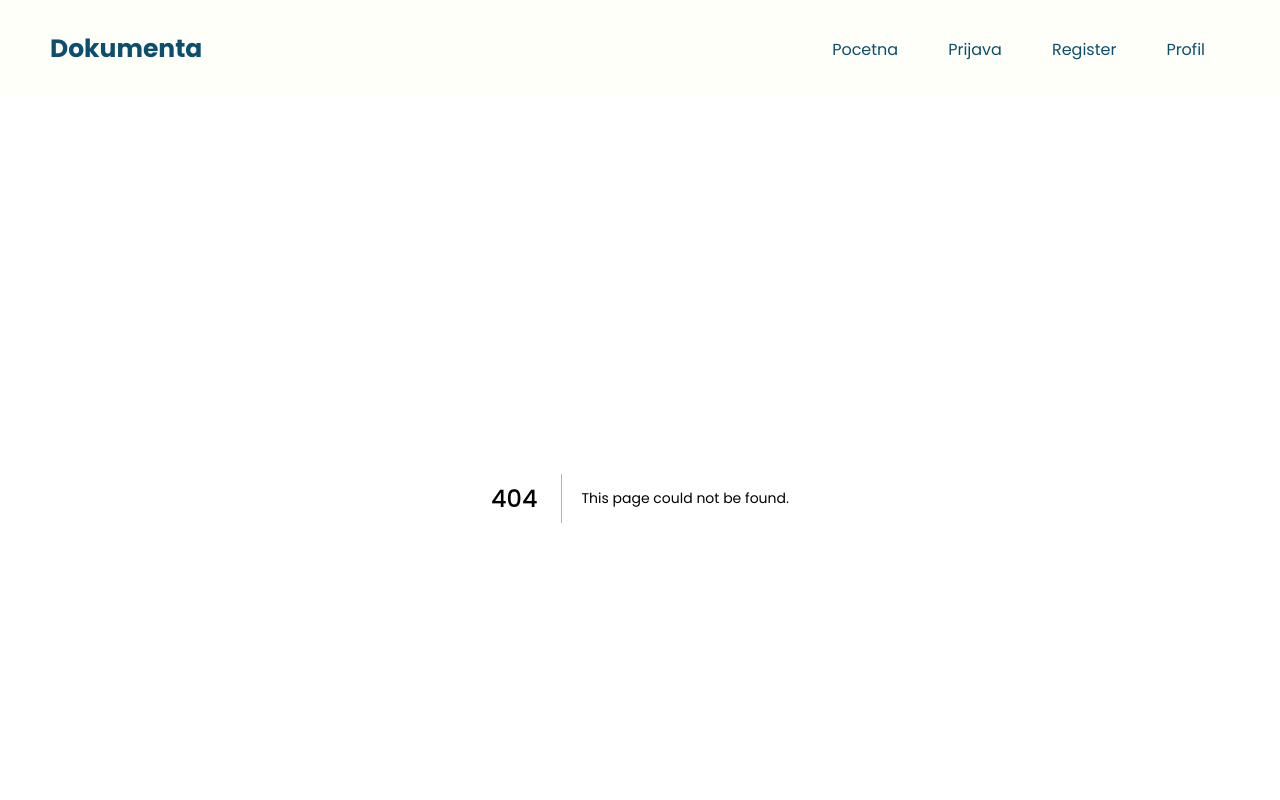
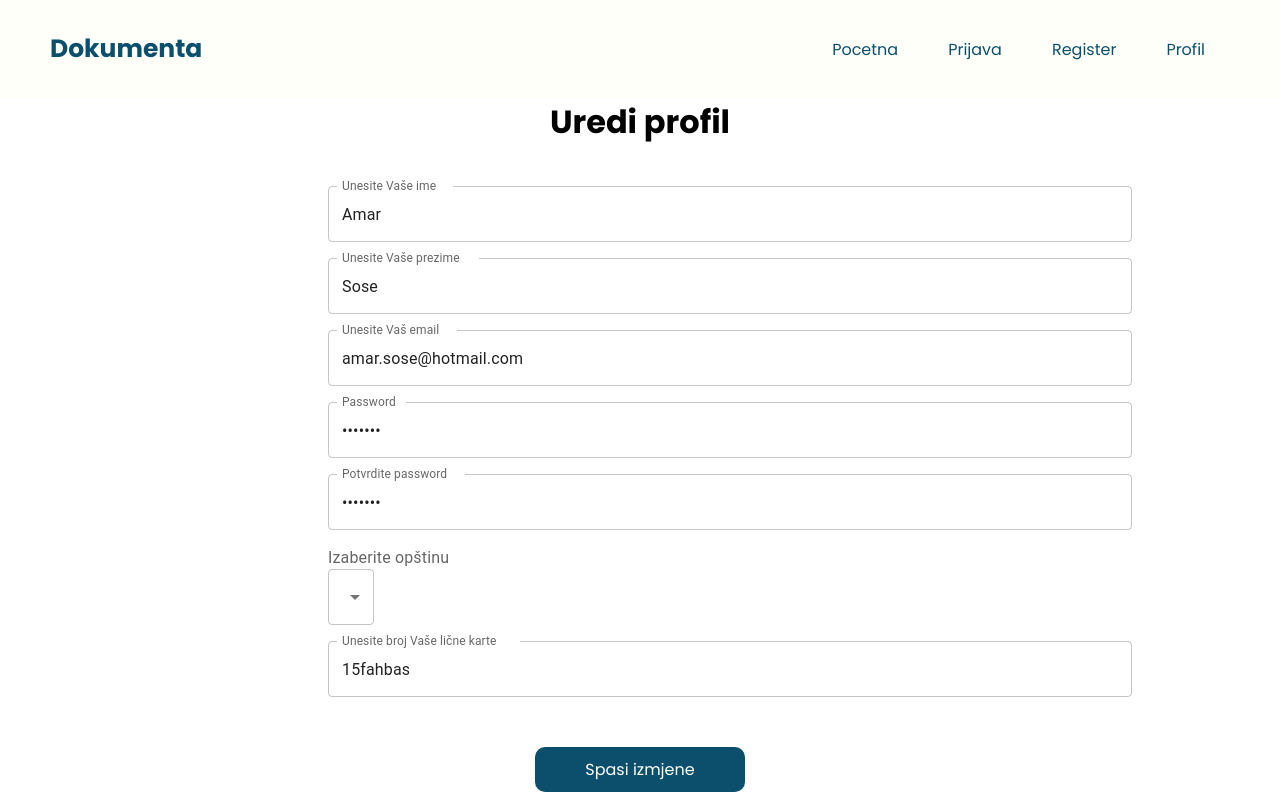
Before and after one commit to farisbegic/dokumenta, a Next.js app in the folder frontend/: page /profile/settings in a window 1280 px wide. Before the commit this address had no page. Shown: the top 800 px of the page. Built offline with nearby package versions, Linux system fonts and the light colour scheme.

Commit message:
Added user profile modification (#6)

```diff
--- a/frontend/components/Profile/ProfileInformation.js
+++ b/frontend/components/Profile/ProfileInformation.js
@@ -11,7 +11,7 @@ const ProfileInformation = () => {
                         <p className="paragraph">Dobrodošli,</p>
                         <h1 className="heading">Irfan Parić</h1>
                     </div>
-                    <Button link="/" name={<FaCog size="24"/>} size="sm-secondary"/>
+                    <Button link="/profile/settings" name={<FaCog size="24"/>} size="sm-secondary"/>
                 </div>
             </div>
         </div>
--- a/frontend/constants/routes.js
+++ b/frontend/constants/routes.js
@@ -14,5 +14,9 @@ export default {
     profile: {
         link: '/profile',
         name: 'Profil'
+    },
+    settings: {
+        link: '/profile/settings',
+        name: 'Settings'
     }
 }
--- /dev/null
+++ b/frontend/pages/profile/settings/index.js
@@ -0,0 +1,145 @@
+import React, {useState} from 'react';
+import Box from '@mui/material/Box';
+import Select from '@mui/material/Select';
+import TextField from '@mui/material/TextField';
+import InputLabel from '@mui/material/InputLabel';
+import MenuItem from '@mui/material/MenuItem';
+import { useFormik } from "formik";
+import * as Yup from "yup";
+import municipalities from '../../../constants/municipalities';
+import FunctionalButton from '../../../components/common/FunctionalButton';
+
+export default function Settings() {
+
+
+    const[firstName, setName]= useState("Amar");
+    const[lastName, setLastName]= useState("Sose");
+    const[email, setEmail]= useState("amar.sose@hotmail.com");
+    const[password, setPassword]= useState("amar123");
+    const[passwordConfirmation, setPasswordConfirmation]= useState("amar123");
+    const[municipality, setMunicipality]= useState("Centar");
+    const[idNumber, setIdNumber]= useState("15fahbas");
+
+        const onSubmit=(values) =>{
+            console.log(values);
+        }
+
+        const firstNameHandler=(event) =>{
+            setName(event.target.value);
+        }
+        const lastNameHandler=(event) =>{
+            setLastName(event.target.value);
+        }
+        const emailHandler=(event) =>{
+            setEmail(event.target.value);
+        }
+        const PasswordHandler=(event) =>{
+            setPassword(event.target.value);
+        }
+        const ConfirmHandler=(event) =>{
+            setPasswordConfirmation(event.target.value);
+        }
+        const municipalityHandler=(event) =>{
+            setMunicipality(event.target.value);
+        }
+        const IdNumberHandler=(event) =>{
+            setIdNumber(event.target.value);
+        }
+          const formik = useFormik({
+            initialValues: {
+              firstName: "",
+              lastName: "",
+              email: "",
+              password: "",
+              passwordConfirmation: "",
+              idNumber: ""
+            },
+            validationSchema : Yup.object().shape({
+                firstName: Yup.string().required("Ime je obavezno polje"),
+                lastName: Yup.string().required("Prezime je obavezno polje"),
+                password: Yup.string()
+                  .min(8, "Password mora sadržavati najmanje 8 karaktera")
+                  .required("Password je obavezno polje"),
+                email: Yup.string()
+                  .email("Netačna email adresa")
+                  .required("Email je obavezno polje"),
+                idNumber: Yup.string()
+                .min(9,"Broj lične karte mora sadržavati 9 karaktera").required("Broj lične karte je obavezno polje"),
+                passwordConfirmation: Yup.string()
+                .oneOf([Yup.ref('password'), null], 'Password se ne poklapa')
+              }),
+            onSubmit,
+
+          });
+
+
+
+        return (
+            <>
+             <Box
+          component="form"
+          sx={{
+            '& .MuiTextField-root': { m:1, width: '80ch' },
+          }}
+          >
+            <div className='container'>
+              <h1>Uredi profil</h1>
+            <form className='form' onSubmit={formik.handleSubmit}>
+                <TextField id="firstName" name='firstName' label="Unesite Vaše ime"  variant="outlined"
+                 value={firstName} onChange={firstNameHandler}  />
+                 {formik.errors.firstName && formik.touched.firstName ? (
+                  <p className='error-message'>{formik.errors.firstName}</p>
+                ) : null}
+                <TextField id="lastName" name='lastName' label="Unesite Vaše prezime" variant="outlined"
+                 value={lastName} onChange={lastNameHandler} />
+                 {formik.errors.lastName && formik.touched.lastName ? (
+                  <p className='error-message'>{formik.errors.lastName}</p>
+                ) : null}
+                <TextField id="email" name='email' label="Unesite Vaš email" variant="outlined"
+                 value={email} onChange={emailHandler} />
+                 {formik.errors.email && formik.touched.email ? (
+                  <p className='error-message'>{formik.errors.email}</p>
+                ) : null}
+                <TextField id="password" type='password' name='password' label="Password" variant="outlined"
+                 value={password} onChange={PasswordHandler} />
+                 {formik.errors.password && formik.touched.password ? (
+                  <p className='error-message'>{formik.errors.password}</p>
+                ) : null}
+                <TextField id="passwordCondirmation" type='password' name='passwordConfirmation' label="Potvrdite password" variant="outlined"
+                 value={passwordConfirmation} onChange={ConfirmHandler} />
+                 {formik.errors.passwordConfirmation && formik.touched.passwordConfirmation ? (
+                  <p className='error-message'>{formik.errors.passwordConfirmation}</p>
+                ) : null}
+
+                <div className='input-select'>
+                <InputLabel id="demo-simple-select-standard-label">Izaberite opštinu</InputLabel>
+            <Select
+              labelId="demo-simple-select-standard-label"
+              id="municipality"
+              onChange={formik.handleChange}
+              onBlur={formik.handleBlur}
+              label="Opština"
+              name='municipality'
+              value={municipality}
+            >
+              { municipalities.map((mun, index) => {
+                return <MenuItem key={index} value={mun.value}>{mun.name}</MenuItem>
+              })}
+
+            </Select>
+                </div>
+
+                <TextField id="idNumber" name='idNumber' label="Unesite broj Vaše lične karte" variant="outlined"
+                 value={idNumber} onChange={IdNumberHandler}/>
+                 {formik.errors.idNumber && formik.touched.idNumber ? (
+                  <p className='error-message'>{formik.errors.idNumber}</p>
+                ) : null}
+
+            </form>
+            <FunctionalButton name="Spasi izmjene" size="xs-primary"  />
+            </div>
+            </Box>
+
+            </>
+    )
+}
```
